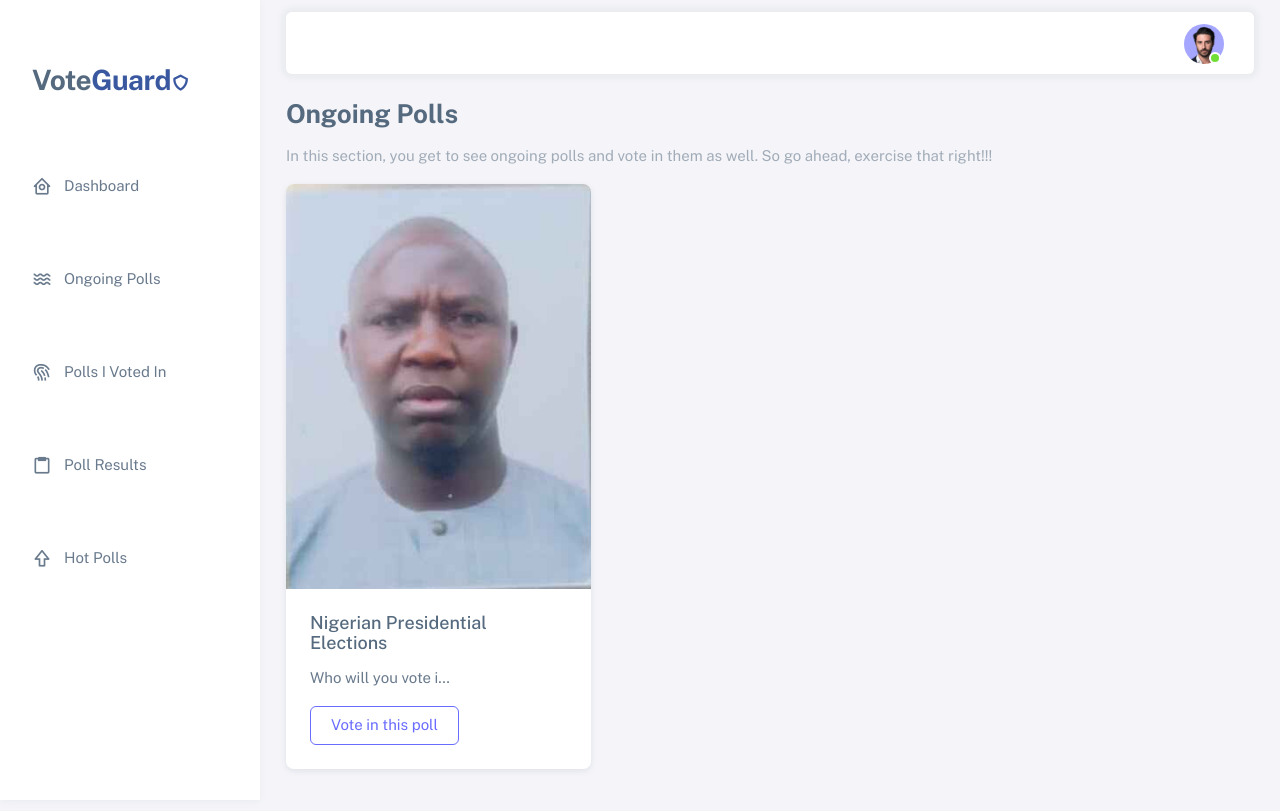
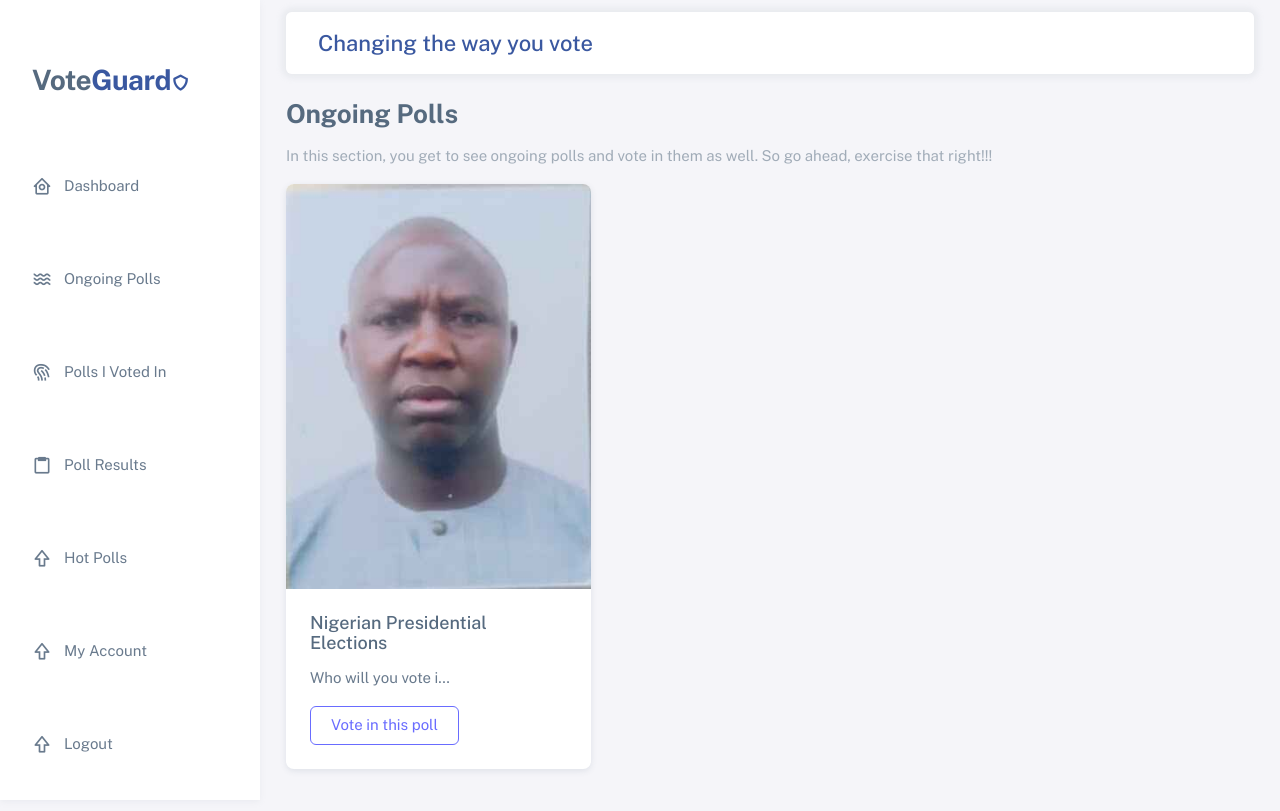
Before and after one commit to Mbanathegoat/voteguard-fullstack, a Django app: page /ongoing-polls in a window 1280 px wide. Run offline with Django 4.2, Linux system fonts and the light colour scheme; a user stored in the database is signed in; data comes from the database, SQL or seed files in the repository; both versions use the stored data as it was after the commit; some libraries are stand-ins or nearby versions.

Commit message:
Finished

```diff
--- a/core/urls.py
+++ b/core/urls.py
@@ -16,7 +16,8 @@ urlpatterns = [
     path('continue-registration', views.cont, name="cont"),
     path('ongoing-polls', views.poll_list, name="poll-list"),
     path('poll-detail/<int:poll_id>', views.poll_detail, name='detail'),
-    path('poll-result/<int:poll_id>', views.poll_vote, name="poll-result")
+    path('poll-result/<int:poll_id>', views.poll_vote, name="poll-result"),
+    path('logout/', views.logout, name="logout"),
     # Authenticated Views
 
 ]
--- a/core/views.py
+++ b/core/views.py
@@ -252,5 +252,9 @@ def poll_vote(request, poll_id):
         return redirect("detail", poll_id)
     return render(request, 'poll_result.html', {'poll': poll})
 
+@login_required
+def logout(request):
+    auth.logout(request)
+    return redirect('login')
 
 # AUTHENTICATED VIEWS END
--- a/templates/poll_list.html
+++ b/templates/poll_list.html
@@ -75,14 +75,14 @@
           <ul class="menu-inner py-1 mt-5">
             <!-- Dashboard -->
             <li class="menu-item">
-              <a href="index.html" class="menu-link mb-5">
+              <a href="{% url 'dashboard' %}" class="menu-link mb-5">
                 <i class="menu-icon tf-icons bx bx-home-circle"></i>
                 <div data-i18n="Analytics">Dashboard</div>
               </a>
             </li>
 
             <li class="menu-item">
-              <a href="index.html" class="menu-link mb-5">
+              <a href="{% url 'poll-list' %}" class="menu-link mb-5">
                 <i class="menu-icon tf-icons bx bx-water"></i>
                 <div data-i18n="Analytics">Ongoing Polls</div>
               </a>
@@ -109,6 +109,20 @@
               </a>
             </li>
 
+            <li class="menu-item">
+              <a href="{% url 'edit-profile' %}" class="menu-link mb-5">
+                <i class="menu-icon tf-icons bx bx-upvote"></i>
+                <div data-i18n="Analytics">My Account</div>
+              </a>
+            </li>
+
+            <li class="menu-item">
+              <a href="{% url 'logout' %}" class="menu-link mb-5">
+                <i class="menu-icon tf-icons bx bx-upvote"></i>
+                <div data-i18n="Analytics">Logout</div>
+              </a>
+            </li>
+
 
 
           </ul>
@@ -132,7 +146,9 @@
             <div class="navbar-nav-right d-flex align-items-center" id="navbar-collapse">
               <!-- Search -->
               <div class="navbar-nav align-items-center">
-
+                <div class="navbar-nav align-items-center p-2 mt-3">
+                  <h4><span style="color: #3A58A0;">Changing the way you vote</span></h4>
+                </div>
               </div>
               <!-- /Search -->
 
@@ -140,11 +156,11 @@
                 <!-- Place this tag where you want the button to render. -->
 
 
-                <!-- User -->
+                <!-- User
                 <li class="nav-item navbar-dropdown dropdown-user dropdown">
                   <a class="nav-link dropdown-toggle hide-arrow" href="javascript:void(0);" data-bs-toggle="dropdown">
                     <div class="avatar avatar-online">
-                      <img src="{% static 'resources/img/avatars/1.png' %}" alt class="w-px-40 h-auto rounded-circle" />
+                      <span><i class="bx bx-shield" style="font-size: larger !important;"></i></span>
                     </div>
                   </a>
                   <ul class="dropdown-menu dropdown-menu-end">
@@ -153,12 +169,12 @@
                         <div class="d-flex">
                           <div class="flex-shrink-0 me-3">
                             <div class="avatar avatar-online">
-                              <img src="{% static 'resources/img/avatars/1.png' %}" alt class="w-px-40 h-auto rounded-circle" />
+                              <span><i class="bx bx-shield" style="font-size: larger !important;"></i></span>
                             </div>
                           </div>
                           <div class="flex-grow-1">
-                            <span class="fw-semibold d-block">John Doe</span>
-                            <small class="text-muted">Admin</small>
+                            <span class="fw-semibold d-block">{{user.first_name}} {{user.last_name}}</span>
+                            {% comment %} <small class="text-muted">Admin</small> {% endcomment %}
                           </div>
                         </div>
                       </a>
@@ -188,7 +204,7 @@
                       </a>
                     </li>
                   </ul>
-                </li>
+                </li> -->
                 <!--/ User -->
               </ul>
             </div>
```
Also changed, not shown: templates/dashboard.html (+17 -3 lines), templates/poll_detail.html (+22 -6 lines), templates/poll_result.html (+21 -5 lines), templates/profile.html (+22 -6 lines), db.sqlite3.
